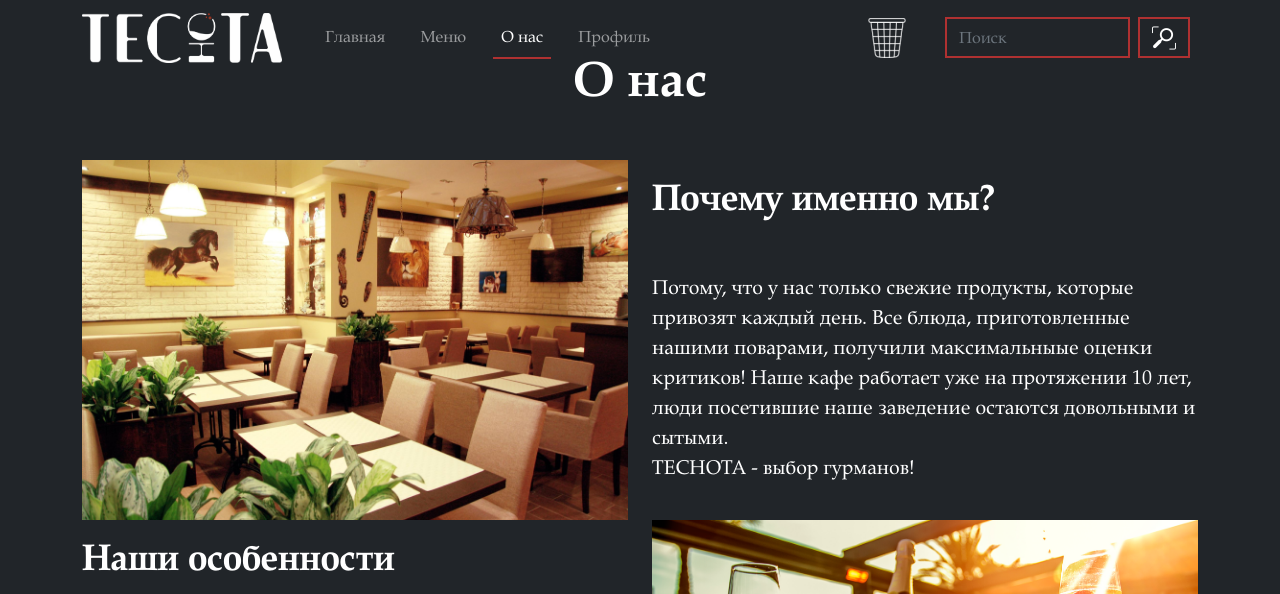
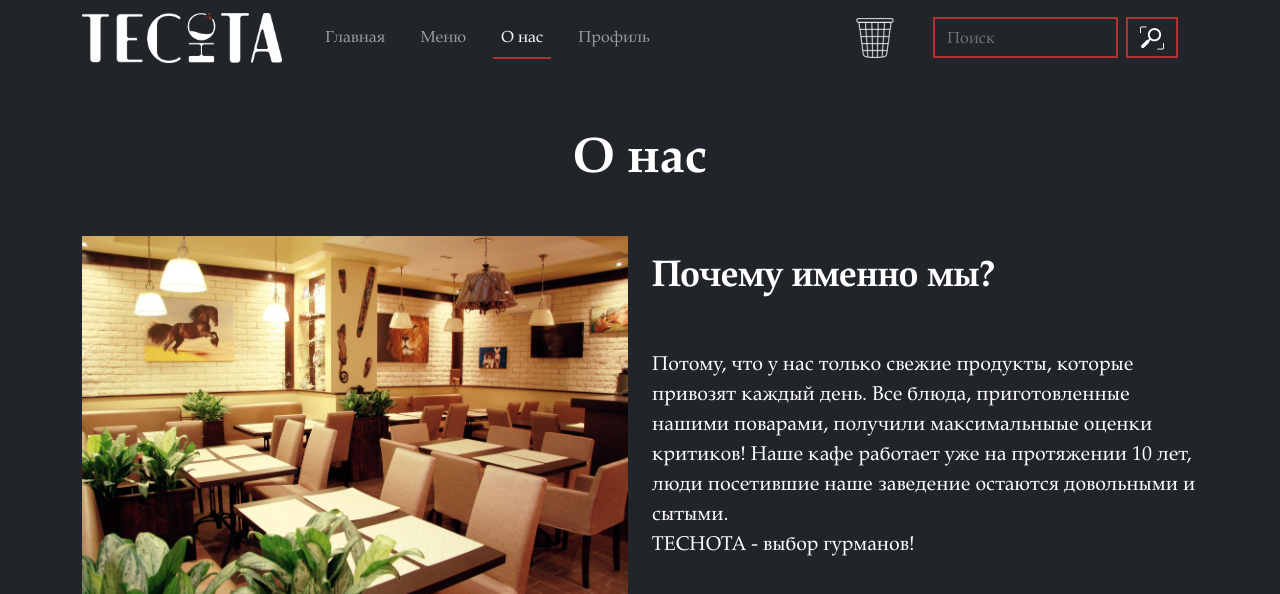
Before and after one commit to kaneki13383/tesnota, a PHP site: page /output/about_us.php in a window 1280 px wide. Shown: the top 594 px of the page. Run offline with PHP 8.4, Linux system fonts and the light colour scheme; a user stored in the database is signed in.

Commit message:
Фикс мелочей

```diff
--- a/output/about_us.php
+++ b/output/about_us.php
@@ -39,7 +39,7 @@
             </ul>
             <form class="d-flex">
                 <input class="form-control me-2 search" type="search" placeholder="Поиск" aria-label="Поиск">
-                <button class="btn search-logo" type="submit"><img src="../images/search.png" alt=""></button>
+                <button class="btn" style="margin-right: 20px;" type="submit"><img src="../images/search.png" alt=""></button>
             </form>
             <button type="button" class="btn" data-bs-toggle="modal" data-bs-target="#exampleModalToggle">
                 Войти
@@ -51,7 +51,7 @@
   }
   else{?>
     <header>
-    <nav class="navbar navbar-expand-lg navbar-dark fixed-top" id="navheader">
+    <nav class="navbar navbar-expand-lg navbar-dark" id="navheader">
         <div class="container">
           <a class="navbar-brand" href="./index.php">
               <img src="../images/logo.png" class="img-fluid" style="width: 200px;" alt="">
@@ -86,7 +86,7 @@
             </button>
             <form class="d-flex">
                 <input class="form-control me-2 search" type="search" placeholder="Поиск" aria-label="Поиск">
-                <button class="btn search-logo" type="submit"><img src="../images/search.png" alt=""></button>
+                <button class="btn" style="margin-right: 20px;" type="submit"><img src="../images/search.png" alt=""></button>
             </form>
           </div>
         </div>
--- a/output/admin.php
+++ b/output/admin.php
@@ -45,7 +45,7 @@ if (!$_SESSION['admin']){
                 </button>
                 <form class="d-flex">
                     <input class="form-control me-2 search" type="search" placeholder="Поиск" aria-label="Поиск">
-                    <button class="btn search-logo" type="submit"><img src="../images/search.png" alt=""></button>
+                    <button class="btn" style="margin-right: 20px;" type="submit"><img src="../images/search.png" alt=""></button>
                 </form>
               </div>
             </div>
--- a/output/index.php
+++ b/output/index.php
@@ -39,7 +39,7 @@
             </ul>
             <form class="d-flex">
                 <input class="form-control me-2 search" type="search" placeholder="Поиск" aria-label="Поиск">
-                <button class="btn search-logo" type="submit"><img src="../images/search.png" alt=""></button>
+                <button class="btn" style="margin-right: 20px;" type="submit"><img src="../images/search.png" alt=""></button>
             </form>
             <button type="button" class="btn" data-bs-toggle="modal" data-bs-target="#exampleModalToggle">
                 Войти
@@ -86,7 +86,7 @@
             </button>
             <form class="d-flex">
                 <input class="form-control me-2 search" type="search" placeholder="Поиск" aria-label="Поиск">
-                <button class="btn search-logo" type="submit"><img src="../images/search.png" alt=""></button>
+                <button class="btn" style="margin-right: 20px;" type="submit"><img src="../images/search.png" alt=""></button>
             </form>
           </div>
         </div>
--- a/output/profile.php
+++ b/output/profile.php
@@ -45,7 +45,7 @@ if (!$_SESSION['user']){
                 </button>
                 <form class="d-flex">
                     <input class="form-control me-2 search" type="search" placeholder="Поиск" aria-label="Поиск">
-                    <button class="btn search-logo" type="submit"><img src="../images/search.png" alt=""></button>
+                    <button class="btn" style="margin-right: 20px;" type="submit"><img src="../images/search.png" alt=""></button>
                 </form>
               </div>
             </div>
```
Also changed, not shown: js/sort.js (+7 -1 lines), output/menu.php (+4 -4 lines), functions/search.php (added).
